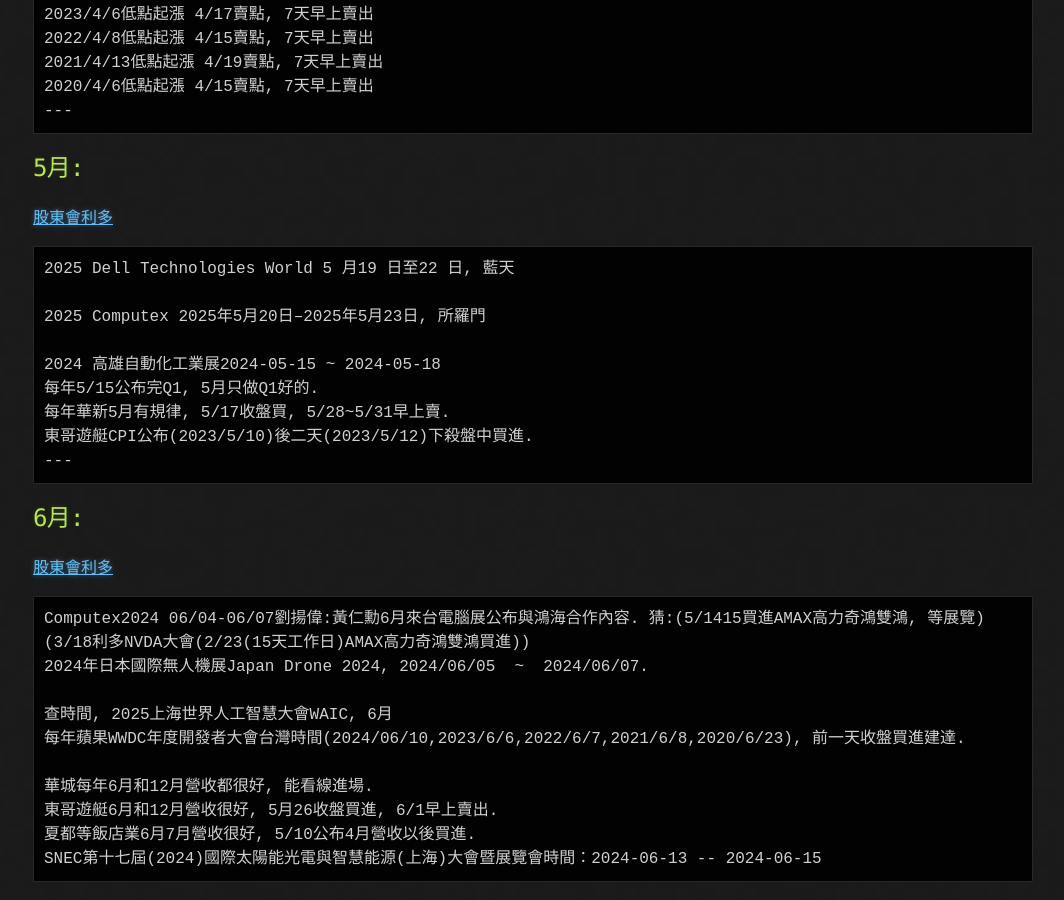
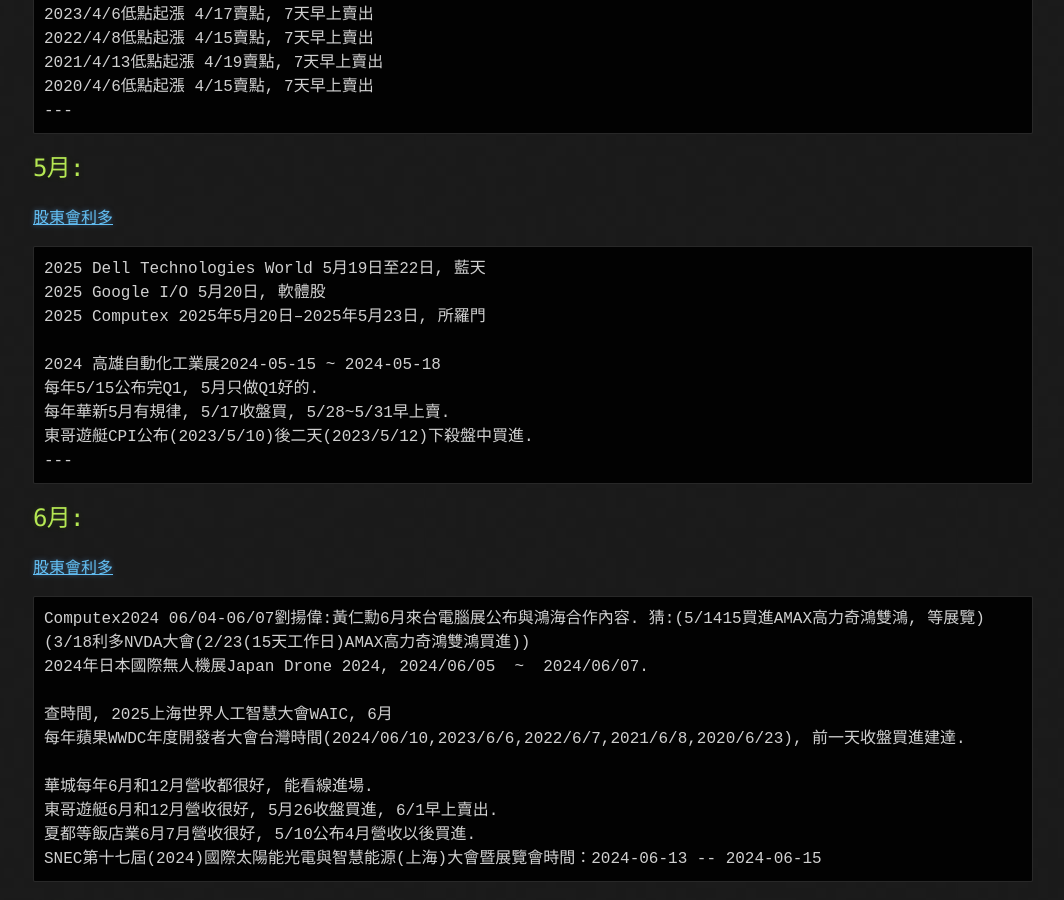
Before and after one commit to lepg5487/Stock_God, a Jekyll site: the page built from experience.md, in a window 1280 px wide and 900 px high, scrolled down 5425 px. Shown: the whole window, without its empty margins (107-1171 px from the left). Built offline with Jekyll 4.4.1, drawn with Linux system fonts in a browser that asks for light colours; our own code applies the rules of GitHub Pages for plain Markdown files.

Commit message:
Update experience.md

````diff
--- a/experience.md
+++ b/experience.md
@@ -222,8 +222,8 @@
 ## 5月:
 [股東會利多](https://goodinfo.tw/tw/StockHolderMeetingList.asp?MARKET_CAT=%E5%85%A8%E9%83%A8&YEAR=2024&INDUSTRY_CAT=%E5%85%A8%E9%83%A8&SORT_FIELD=MEETING_DATE&SORT=DOWN)
 ```
-2025 Dell Technologies World 5 月19 日至22 日, 藍天
-
+2025 Dell Technologies World 5月19日至22日, 藍天
+2025 Google I/O 5月20日, 軟體股
 2025 Computex 2025年5月20日–2025年5月23日, 所羅門
 
 2024 高雄自動化工業展2024-05-15 ~ 2024-05-18
````
